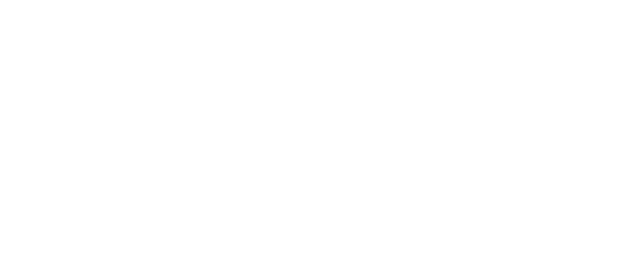
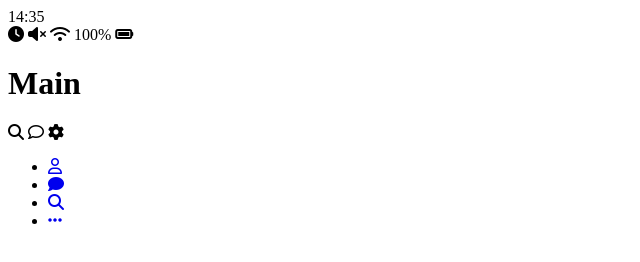
Before and after one commit to pandanon50/kakao-clone-practice, a plain HTML site: page index.html in a window 1280 px wide. Shown: the whole page, without its empty margins (0-640 px from the left). Drawn offline with Linux system fonts and the light colour scheme.

Commit message:
index.html basic

```diff
--- a/index.html
+++ b/index.html
@@ -1,2 +1,63 @@
+<!DOCTYPE html>
+<html lang="en">
+<head>
+    <meta charset="UTF-8">
+    <meta name="viewport" content="width=device-width, initial-scale=1.0">
+    <title>main | kakao_clone</title>
+    <script src="https://kit.fontawesome.com/ec60a0f11e.js"
+    crossorigin="anonymous">
+    </script>
+</head>
+<body>
+    <div class="status-bar">
+        <div class="status-bar__column">
+            <span class="status-bar__clock">14:35</span>
+        </div>
+        <div class="status-bar__column">
+            <i class="fas fa-clock"></i>
+            <i class="fas fa-volume-mute"></i>
+            <i class="fas fa-wifi"></i>
+            <span class="status-bar__battery__percent">
+                100%
+            </span>
+            <i class="fas fa-battery-full"></i>
+        </div>
+    </div>
+    <header class="header">
+        <div class="header__header-coulmn">
+            <h1 class="header-column__title">Main</h1>
+        </div>
         <div class="header__header-coulmn">
             <span class="header-coulmn__icon">
+                <i class="fas fa-search"></i>
+            </span>
+            <span class="header-coulmn__icon">
+                <i class="far fa-comment"></i>
+            </span>
+            <span class="header-coulmn__icon">
+                <i class="fas fa-cog"></i>
+            </span>
+
+        </div>
+    </header>
+    <nav class="nav">
+        <ul class="nav-coulnm">
+            <li class="nav-coulnm"><a href="friends.html">
+                <i class="far fa-user"></i>
+            </a></li>
+            <li class="nav-coulnm"><a href="index.html">
+                <i class="fas fa-comment"></i>
+            </a></li>
+            <li class="nav-coulnm"><a href="find.html">
+                <i class="fas fa-search"></i>
+            </a></li>
+            <li class="nav-coulnm"><a href="more.html">
+                <i class="fas fa-ellipsis-h"></i>
+            </a></li>
+        </ul>
+    </nav>
+
+
+
+</body>
+</html>
```
